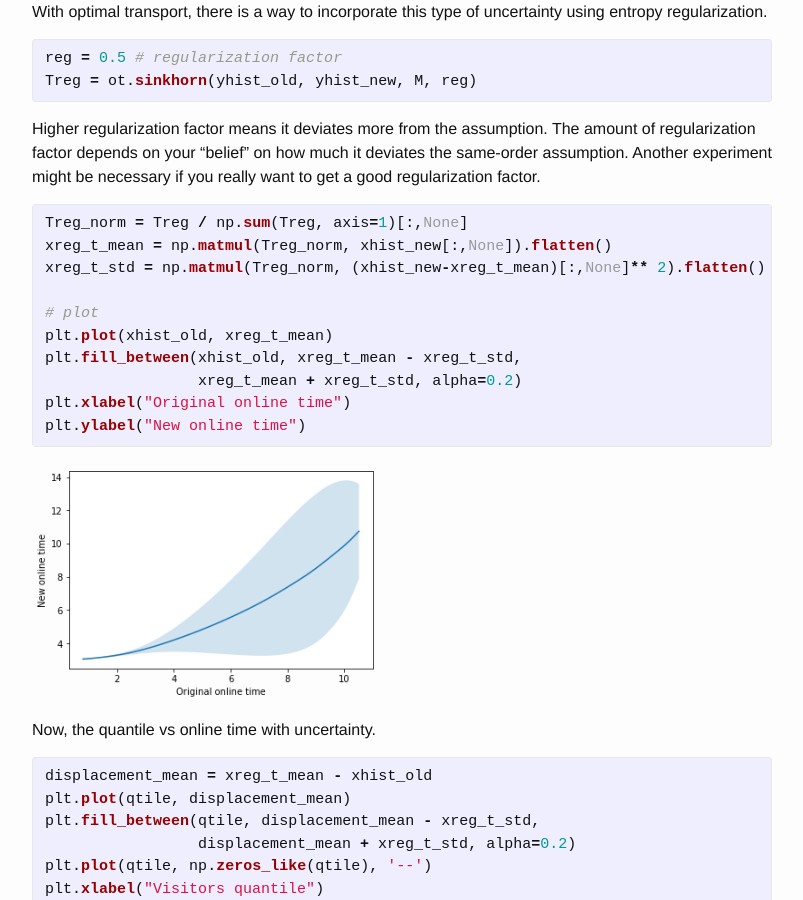
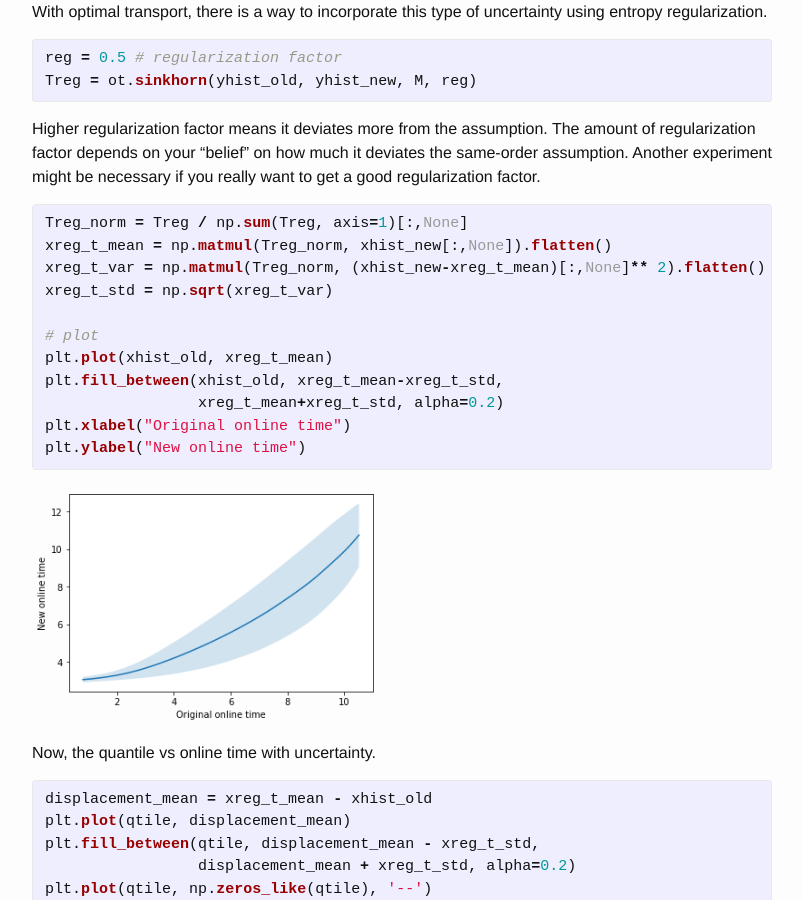
Before and after one commit to mfkasim1/mfkasim1.github.io, a Jekyll site: the page built from _posts/2018-11-15-optimal-transport-for-ab-test.markdown, in a window 1280 px wide and 900 px high, scrolled down 4326 px. Shown: the whole window, without its empty margins (238-1041 px from the left). Built offline with Jekyll 4.4.1, drawn with Linux system fonts in a browser that asks for light colours; formulas are drawn with MathJax 3; comment, search, counter and statistics services are not loaded.

Commit message:
Fix a bug of var and std

```diff
--- a/_posts/2018-11-15-optimal-transport-for-ab-test.markdown
+++ b/_posts/2018-11-15-optimal-transport-for-ab-test.markdown
@@ -222,12 +222,13 @@ you really want to get a good regularization factor.
 {% highlight python %}
 Treg_norm = Treg / np.sum(Treg, axis=1)[:,None]
 xreg_t_mean = np.matmul(Treg_norm, xhist_new[:,None]).flatten()
-xreg_t_std = np.matmul(Treg_norm, (xhist_new-xreg_t_mean)[:,None]** 2).flatten()
+xreg_t_var = np.matmul(Treg_norm, (xhist_new-xreg_t_mean)[:,None]** 2).flatten()
+xreg_t_std = np.sqrt(xreg_t_var)
 
 # plot
 plt.plot(xhist_old, xreg_t_mean)
-plt.fill_between(xhist_old, xreg_t_mean - xreg_t_std,
-                 xreg_t_mean + xreg_t_std, alpha=0.2)
+plt.fill_between(xhist_old, xreg_t_mean-xreg_t_std,
+                 xreg_t_mean+xreg_t_std, alpha=0.2)
 plt.xlabel("Original online time")
 plt.ylabel("New online time")
 {% endhighlight %}
```
Also changed, not shown: assets/ot-ab-uncertainty-qtile-vs-online-time.png, assets/ot-ab-uncertainty.png, 1 other file.
